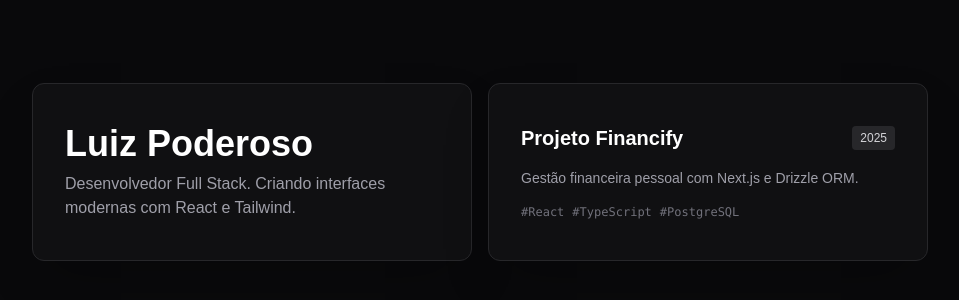
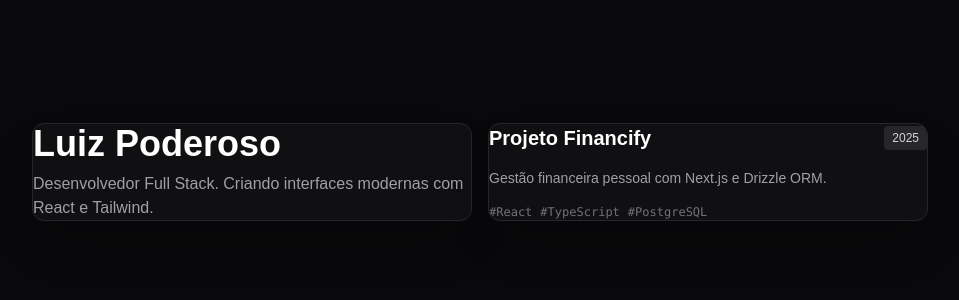
Before and after one commit to luizpoderoso/portfolio, a React (Vite) app: page / in a window 1280 px wide. Shown: the part 228-528 px from the top of the page, without its empty margins (160-1119 px from the left). Built offline with nearby package versions, Linux system fonts and the light colour scheme.

Commit message:
fix(spotlight-card): remover a classe relative do children parent

```diff
--- a/src/components/SpotlightCard.jsx
+++ b/src/components/SpotlightCard.jsx
@@ -24,7 +24,7 @@ const SpotlightCard = ({ children, className = "" }) => {
       onMouseMove={handleMouseMove}
       onMouseEnter={handleMouseEnter}
       onMouseLeave={handleMouseLeave}
-      className={`relative overflow-hidden rounded-xl border border-zinc-800 bg-zinc-900/50 px-8 py-10 shadow-2xl ${className}`}
+      className={`relative overflow-hidden rounded-xl border border-zinc-800 bg-zinc-900/50 shadow-2xl ${className}`}
     >
       {/* Efeito de Holofote */}
       <div
@@ -35,7 +35,7 @@ const SpotlightCard = ({ children, className = "" }) => {
         }}
       />
 
-      <div className="relative z-10">{children}</div>
+      <div className="z-10">{children}</div>
     </div>
   );
 };
```
